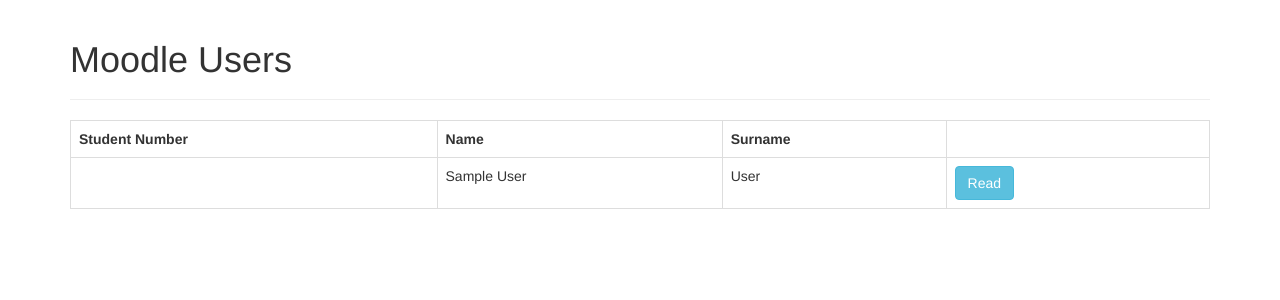
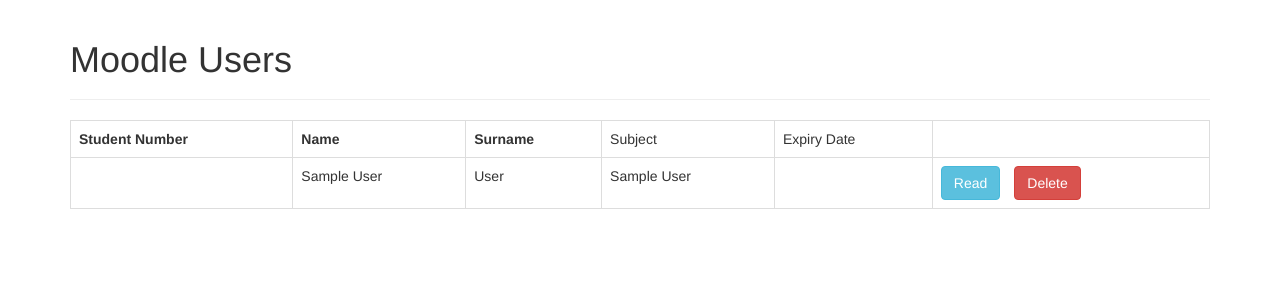
Before and after one commit to 1826461/COMS3-MISIS, a PHP site: page /CRUD/Detail.php in a window 1280 px wide. Shown: the top 300 px of the page. Run offline with PHP 8.4, Linux system fonts and the light colour scheme; tables that the repository leaves empty or names only in its code hold one stand-in row (values such as "Sample post"); data that the repository does not hold is empty; some libraries are stand-ins or nearby versions.

Commit message:
added fields for more database values

```diff
--- a/CRUD/Detail.php
+++ b/CRUD/Detail.php
@@ -44,6 +44,8 @@
                     echo "<th>Student Number</th>";
                     echo "<th>Name</th>";
                     echo "<th>Surname</th>";
+                    echo "<td>Subject</td>";
+                    echo "<td>Expiry Date</td>";
                 echo "</tr>";
 
 
@@ -55,13 +57,16 @@
                     echo "<td>{$row['studentNo']}</td>";
                     echo "<td>{$row['name']}</td>";
                     echo "<td>{$row['surname']}</td>";
-                    //add more columns for td
+                    echo "<td>{$row['subject']}</td>";
+                    echo "<td>{$row['expiryDate']}</td>";
+
+                //add more columns for td
                     echo "<td>";
                         // read one record for this user
                         echo "<a href='ReadOne.php?studentNo={$row['studentNo']}' class='btn btn-info m-r-1em'>Read</a>";
 
                         // link for deleting this user
-                        //echo "<a href='#' onclick='delete_user({$id});'  class='btn btn-danger'>Delete</a>";
+                        echo "<a href='#' onclick='delete_user({$row['studentNo']});'  class='btn btn-danger'>Delete</a>";
                     echo "</td>";
                 echo "</tr>";
             }
```
